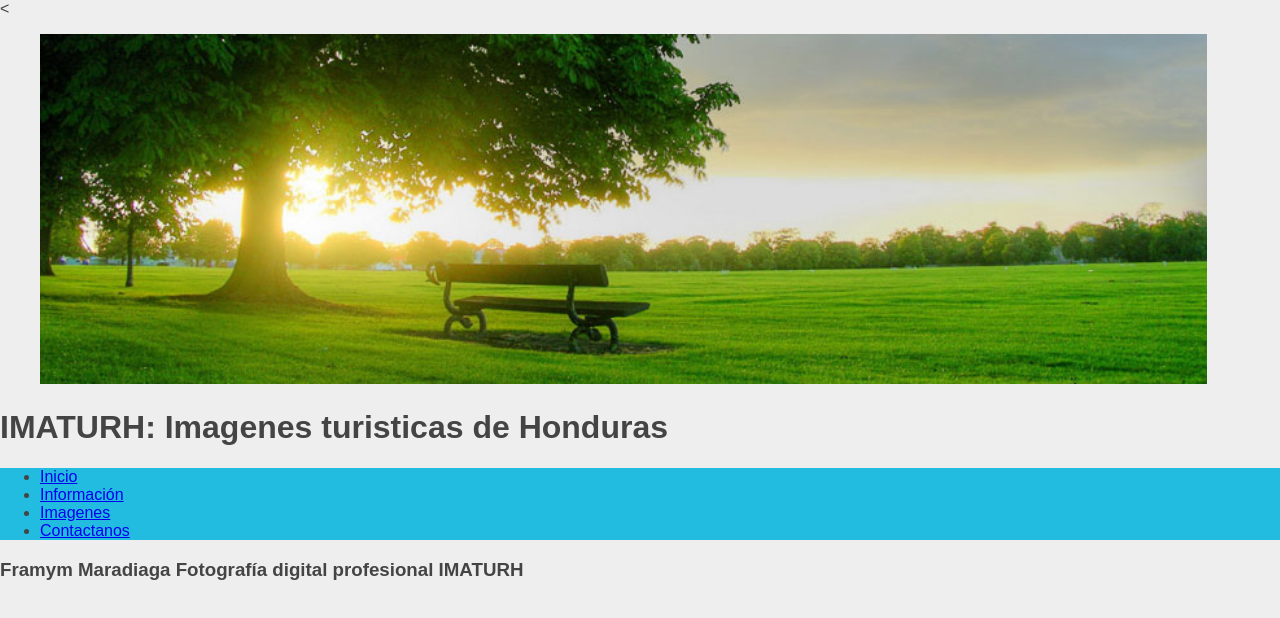
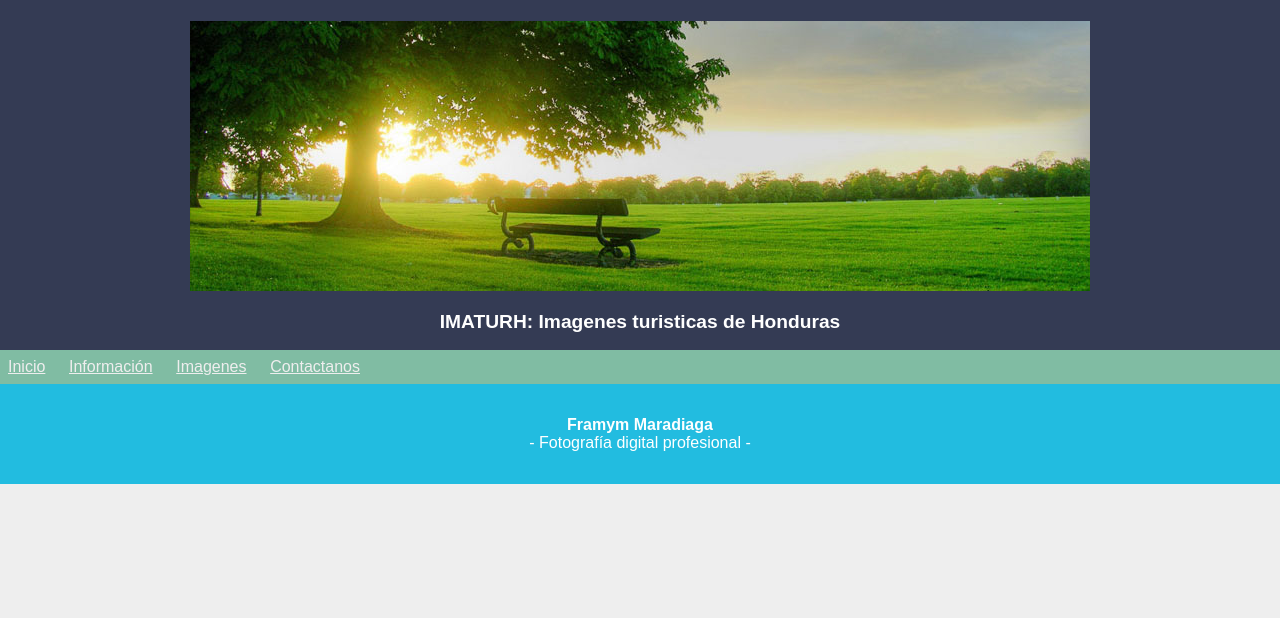
Before and after one commit to Framym/lenguajes, a plain HTML site: page index.html in a window 1280 px wide. Drawn offline with Linux system fonts and the light colour scheme.

Commit message:
Aplicando diseño al nav y footer de la página

```diff
--- a/css/imaturh.css
+++ b/css/imaturh.css
@@ -4,6 +4,53 @@ body {
   font-family: Arial;
   font-size: 16px;
 }
+footer {
+  color: rgba(255,255,255,0.7);
+  color: #fff;
+  background: #22bce0;
+  text-align: center;
+  padding: 1em;
+}
+footer p:first-child {
+  margin-bottom: 0;
+}
+footer p:last-child {
+  margin-top: 0;
+}
+footer p:last-child:after {
+  content: " -";
+}
+footer p:last-child:before {
+  content: "- ";
+}
+header {
+  text-align: center;
+  background: #343b54;
+  color: #fff;
+  padding: 0.3em;
+}
+header h1 {
+  font-size: 1.2em;
+}
+header .logo img {
+  widht: 450px;
+  hight: 235px;
+}
 nav {
-  background: #22bce0;
+  background: #80bca3;
+  padding: 0 0.5em;
 }
+nav ul {
+  list-style: none;
+  margin: 0;
+  padding: 0;
+}
+nav ul li {
+  display: inline-block;
+  margin: 0 1.2em 0 0;
+}
+nav ul li a {
+  color: #eee;
+  display: block;
+  padding: 0.5em 0;
+}
--- a/index.html
+++ b/index.html
@@ -38,8 +38,8 @@
 
 	<header>
 		<div class="logo">
-			<<figure>
-				<img src="img/green park.jpg" widht="950" height="350" alt="IMATURH">
+			<figure>
+				<img src="img/green park.jpg" alt="IMATURH">
 			</figure>
 
 		</div>
@@ -62,12 +62,9 @@
 	<section></section>
 
 	<footer>
-		<h3>
-			<strong>Framym Maradiaga</strong>
-			<span class="mejor">
-				Fotografía digital profesional IMATURH
-			</span>
-		</h3>
+		<p><strong>Framym Maradiaga</strong></p>
+		<p>Fotografía digital profesional</p>
+
 	</footer>
 
 </body>
```
Also changed, not shown: 1 other file.
